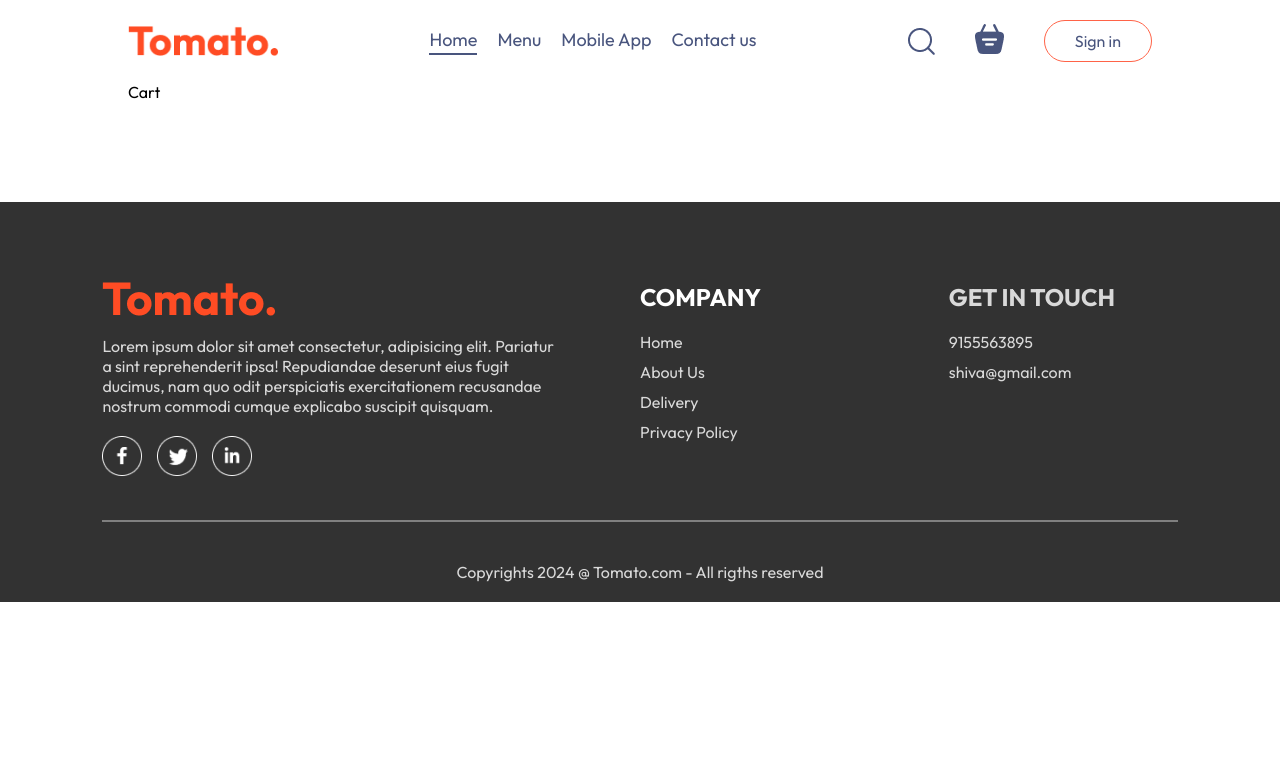
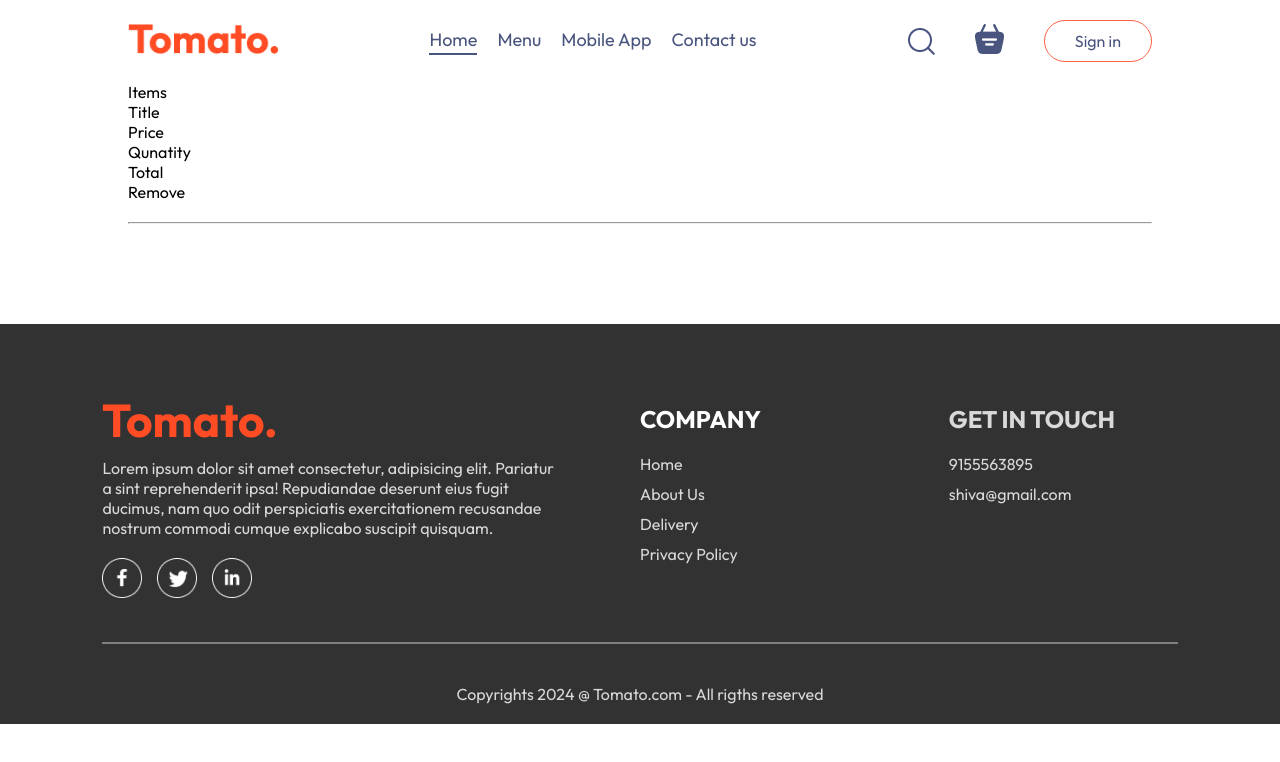
Before and after one commit to SHIVAKUMAR-KS/Food_Delivery_App, a React (Vite) app in the folder frontend/: page /cart in a window 1280 px wide. Shown: the top 762 px of the page. Built offline with nearby package versions, Linux system fonts and the light colour scheme.

Commit message:
Added some code for cart section

```diff
--- a/frontend/src/components/Navbar/Navbar.jsx
+++ b/frontend/src/components/Navbar/Navbar.jsx
@@ -8,7 +8,7 @@
 
   return (
     <div className='navbar'>
-        <img src={assets.logo} alt="" className='logo' />
+        <Link to='/'><img src={assets.logo} alt="" className='logo' /></Link>
         <ul className='navbar-menu'>
           <Link to='/' onClick={()=>setMenu("Home")} className={menu =="Home"?"active":""}>Home</Link>
           <a href='#explore-menu' onClick={()=>setMenu("Menu")} className={menu =="menu"?"active":""}>Menu</a>
@@ -19,7 +19,7 @@
         <div className="navbar-right">
           <img src={assets.search_icon} alt=""  />
           <div className="navbar-search-icon">
-            <img src={assets.basket_icon} alt="" />
+            <Link to='/cart'><img src={assets.basket_icon} alt="" /></Link>
             <div className="dot"></div>
           </div>
           <button onClick={()=>setShowLogin(true)}>Sign in</button>
--- a/frontend/src/pages/Cart/Cart.jsx
+++ b/frontend/src/pages/Cart/Cart.jsx
@@ -1,9 +1,28 @@
-import React from 'react'
+import React, { useContext } from 'react'
 import './Cart.css'
+import {StoreContext} from '../../context/StoreContext'
 
 const Cart = () => {
+
+  const {cartItems,food_list,removeFromCart} =useContext(StoreContext);
+
   return (
-    <div>Cart</div>
+    <div className='cart'>
+      <div className="cart-items">
+        <div className="cart-items-title">
+          <p>Items</p>
+          <p>Title</p>
+          <p>Price</p>
+          <p>Qunatity</p>
+          <p>Total</p>
+          <p>Remove</p>
+        </div>
+        <br />
+        <hr />
+
+
+      </div>
+    </div>
   )
 }
 
```
